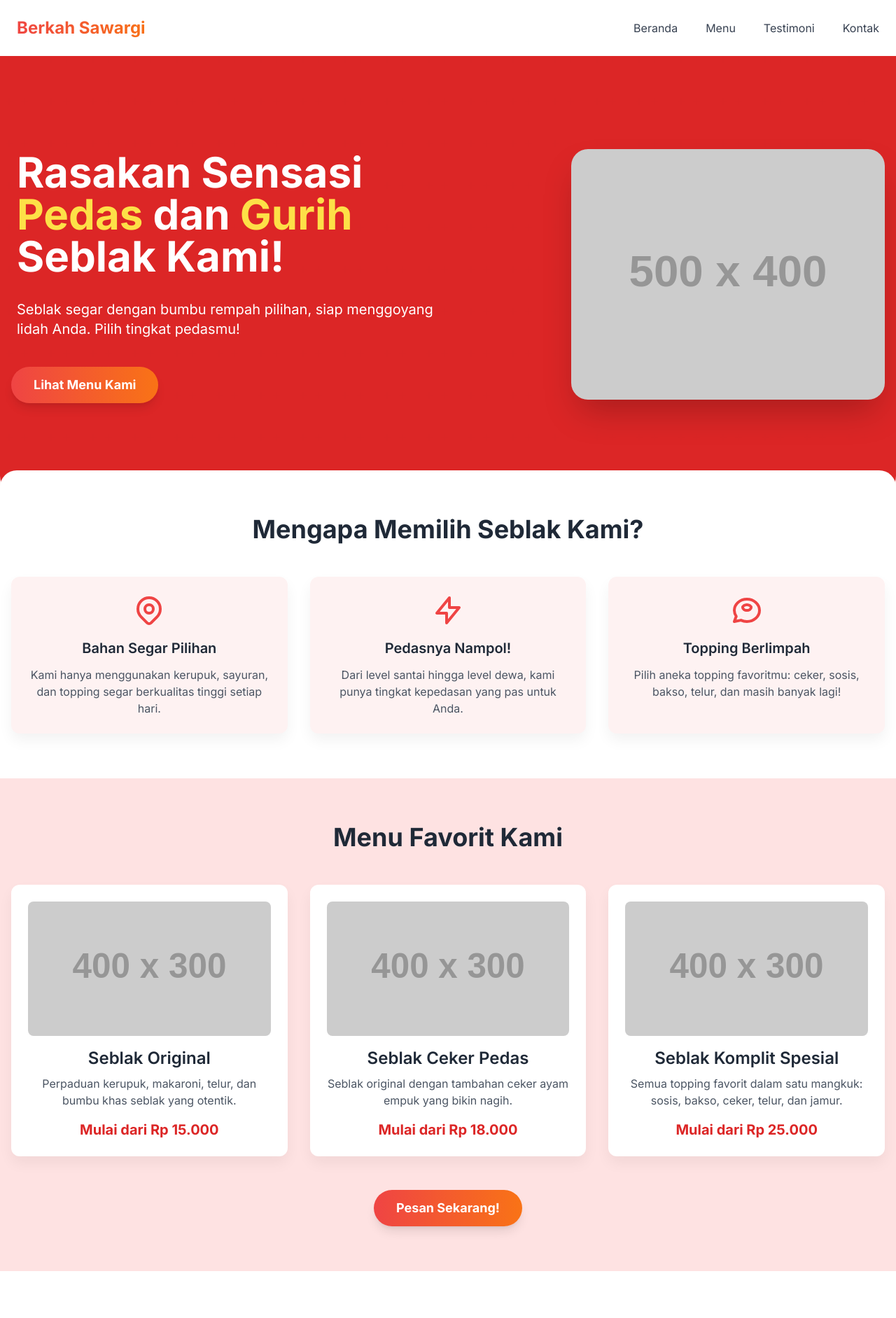
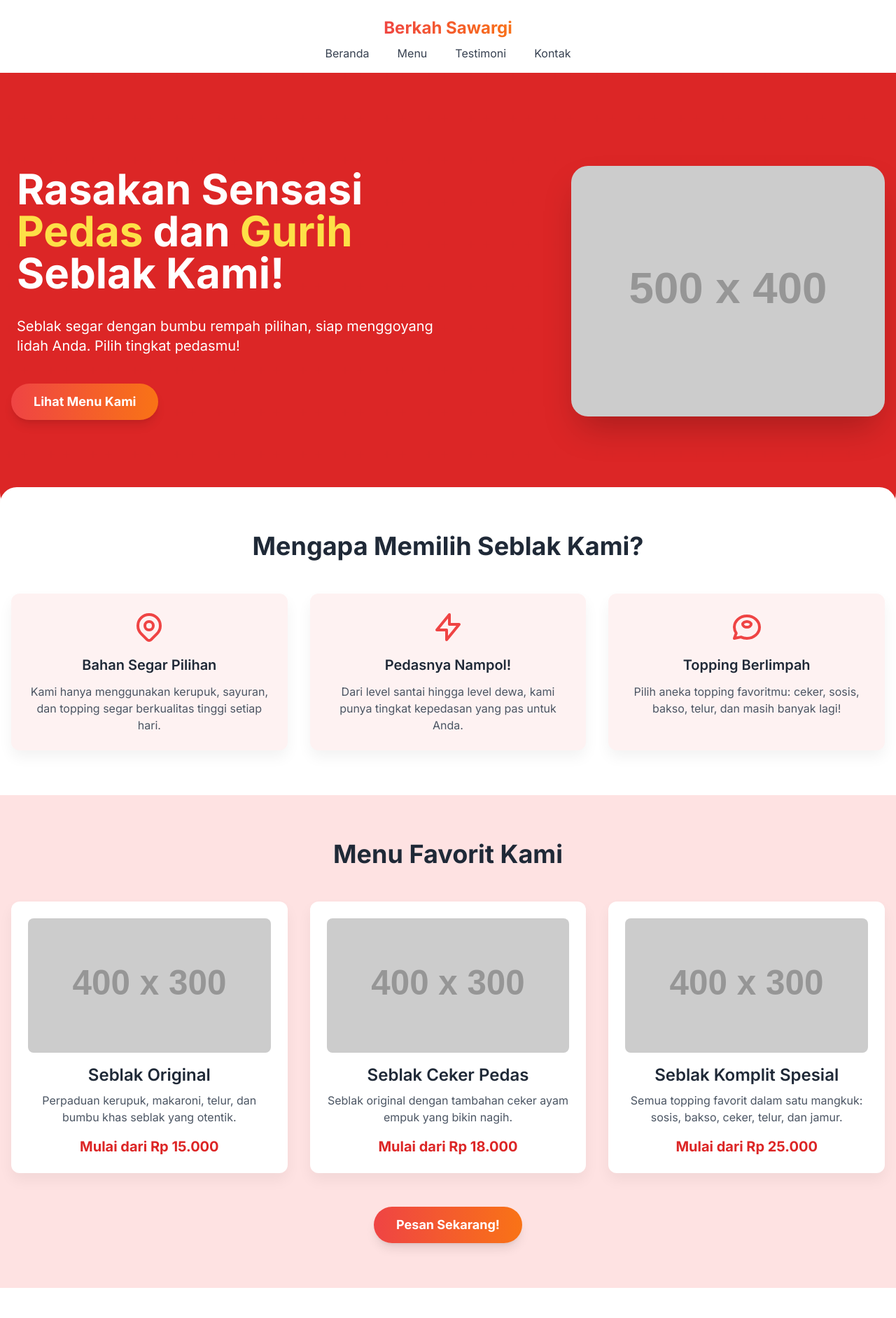
Before and after one commit to x-qmo/x-qmo.github.io, a Jekyll site: the page built from _landing_pages/berkah-sawargi.md, in a window 1280 px wide. Shown: the top 1883 px of the page at 70% size. Built offline with Jekyll 4.4.1, drawn with Linux system fonts in a browser that asks for light colours; nearby versions of some CDN libraries.

Commit message:
Update kosong.html

```diff
--- a/_layouts/kosong.html
+++ b/_layouts/kosong.html
@@ -12,6 +12,11 @@
             font-family: 'Inter', sans-serif;
             background-color: #fef3f2; /* Light red background */
         }
+
+.container.mnberkah.mx-auto.px-4.flex.justify-between.items-center {
+  flex-direction: column;
+}
+
         .text-gradient-red-orange {
             background-image: linear-gradient(to right, #ef4444, #f97316);
             -webkit-background-clip: text;
@@ -36,7 +41,7 @@
 <body class="antialiased">
 
     <header class="bg-white shadow-sm py-4">
-        <div class="container mx-auto px-4 flex justify-between items-center">
+        <div class="container mnberkah mx-auto px-4 flex justify-between items-center">
             <a href="#" class="text-2xl font-bold text-gradient-red-orange rounded-lg p-2">Berkah Sawargi</a>
             <nav>
                 <ul class="flex space-x-6">
```
